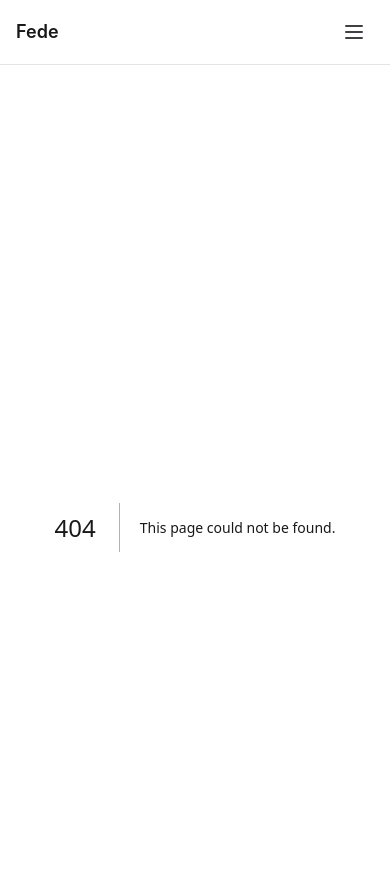
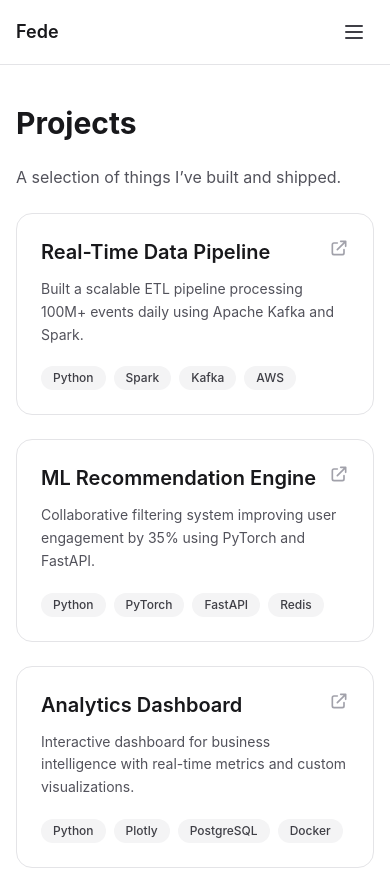
Before and after one commit to FedericoDM/federicodm.github.io, a Next.js app: page /projects in a window 390 px wide. Before the commit this address had no page. Shown: the top 869 px of the page. Built offline with nearby package versions, Linux system fonts and the light colour scheme.

Commit message:
Build projects showcase page with filtering capabilities
Create responsive grid layout displaying all portfolio projects.
Integrate ProjectCard components with hover animations.
Add introductory section highlighting project focus areas.

Co-Authored-By: Claude Sonnet 4.5 <noreply@anthropic.com>

```diff
--- /dev/null
+++ b/app/projects/page.tsx
@@ -0,0 +1,15 @@
+import { projects } from '@/content/projects-data';
+import { ProjectCard } from '@/components/ProjectCard';
+
+
+export default function ProjectsPage() {
+return (
+<div className="space-y-6">
+<h1 className="text-3xl font-bold">Projects</h1>
+<p className="text-zinc-600 dark:text-zinc-400">A selection of things I’ve built and shipped.</p>
+<div className="grid sm:grid-cols-2 gap-6">
+{projects.map(p => <ProjectCard key={p.slug} project={p} />)}
+</div>
+</div>
+);
+}
```
